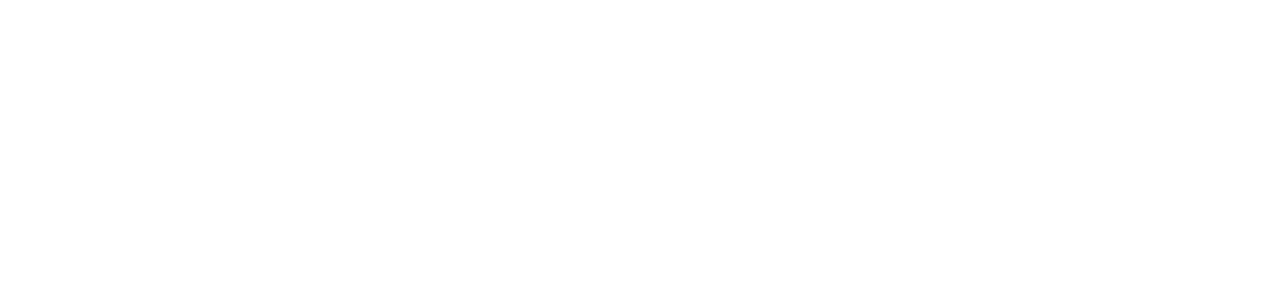
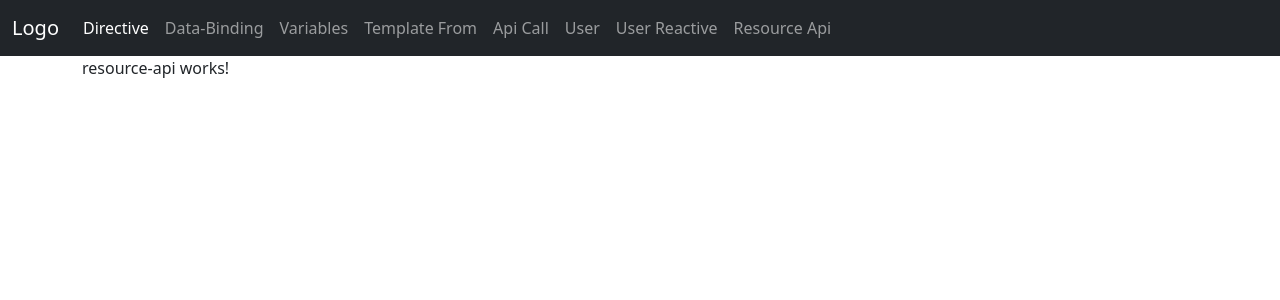
Before and after one commit to Rubipatel1989/angular19-first, an Angular app: page /resource-api in a window 1280 px wide. Before the commit this address led to /. Shown: the top 300 px of the page. Built offline with nearby package versions, Linux system fonts and the light colour scheme.

Commit message:
resource API

```diff
--- a/src/app/app.routes.ts
+++ b/src/app/app.routes.ts
@@ -7,6 +7,7 @@
 import { ApiCallComponent } from './components/api-call/api-call.component';
 import { UserComponent } from './components/user/user.component';
 import { UserReactiveComponent } from './components/user-reactive/user-reactive.component';
+import { ResourceApiComponent } from './components/resource-api/resource-api.component';
 
 export const routes: Routes = [
     {
@@ -25,6 +26,7 @@
             { path: 'api-call', component: ApiCallComponent },
             { path: 'user', component: UserComponent },
             { path: 'user-reactive', component: UserReactiveComponent },
+            {path: 'resource-api', component: ResourceApiComponent}
 
         ]
     }
--- a/src/app/components/layout/layout.component.html
+++ b/src/app/components/layout/layout.component.html
@@ -33,6 +33,9 @@
           <li class="nav-item" >
             <a class="nav-link" routerLink="user-reactive">User Reactive</a>
           </li>
+          <li class="nav-item" >
+            <a class="nav-link" routerLink="resource-api">Resource Api</a>
+          </li>
         </ul>
 
       </div>
--- /dev/null
+++ b/src/app/components/resource-api/resource-api.component.html
@@ -0,0 +1 @@
+<p>resource-api works!</p>
--- a/src/app/components/user-reactive/user-reactive.component.html
+++ b/src/app/components/user-reactive/user-reactive.component.html
@@ -148,8 +148,6 @@
                             </button>
                             <button type="reset" class="btn btn-danger mx-2">Reset</button>
                         </div>
-
-
                     </form>
                 </div>
             </div>
```
Also changed, not shown: src/app/components/resource-api/resource-api.component.ts (added, +11 -0 lines), src/app/components/resource-api/resource-api.component.css (added), 1 other file (tests, documents, lock files or other folders).
